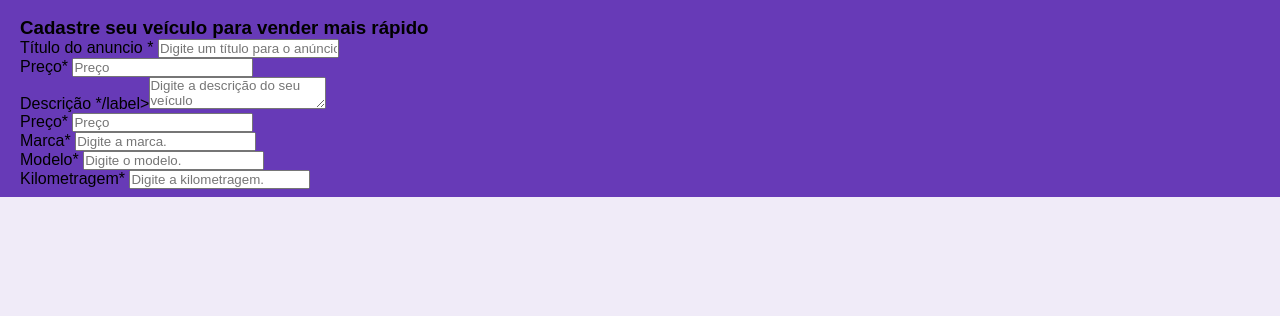
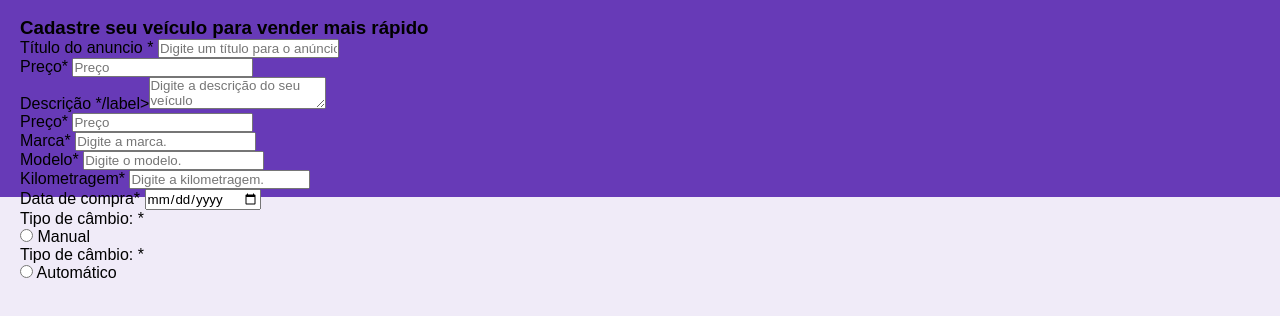
Before and after one commit to joaobazan/projetoFormulario, a plain HTML site: page index.html in a window 1280 px wide. Shown: the part 76-392 px from the top of the page. Drawn offline with Linux system fonts and the light colour scheme.

Commit message:
caio santos

```diff
--- a/index.html
+++ b/index.html
@@ -58,8 +58,23 @@
         <div class="caixainputs">
             <label for="kilometragem">Kilometragem<span class="campo-obrigatorio">*</span>
             </label>
-            <input type="text" name="kilometragem" id="kilometragem" class="block"
+            <input type="number" name="kilometragem" id="kilometragem" class="block"
             placeholder="Digite a kilometragem.">
+        </div>
+        <div class="caixainputs">
+            <label for="data-compra">Data de compra<span class="campo-obrigatorio">*</span>
+            </label>
+            <input type="date" name="data-compra" id="data-compra" class="block">
+        </div>
+        <div class="caixaInputs">
+            <p>Tipo de câmbio: <sapn class="campo-obrigatorio">*</sapn></p>
+            <input type="radio" name="marcha" id="manual">
+            <label for="manual">Manual</label>
+        </div>
+        <div class="caixaInputs">
+            <p>Tipo de câmbio: <span class="compo-obrigatorio">*</span></p>
+            <input type="radio" name="automatico" id="automatico">
+            <label for="automatico">Automático</label>
         </div>
     </form>
  </header>
```
